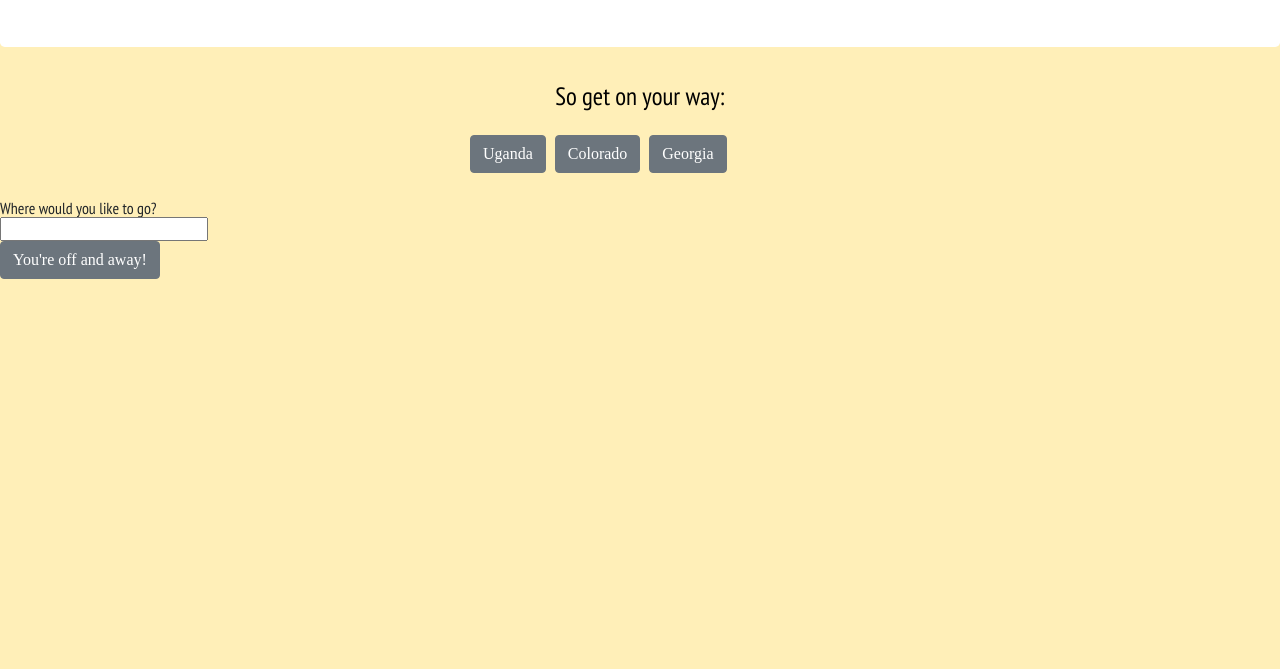
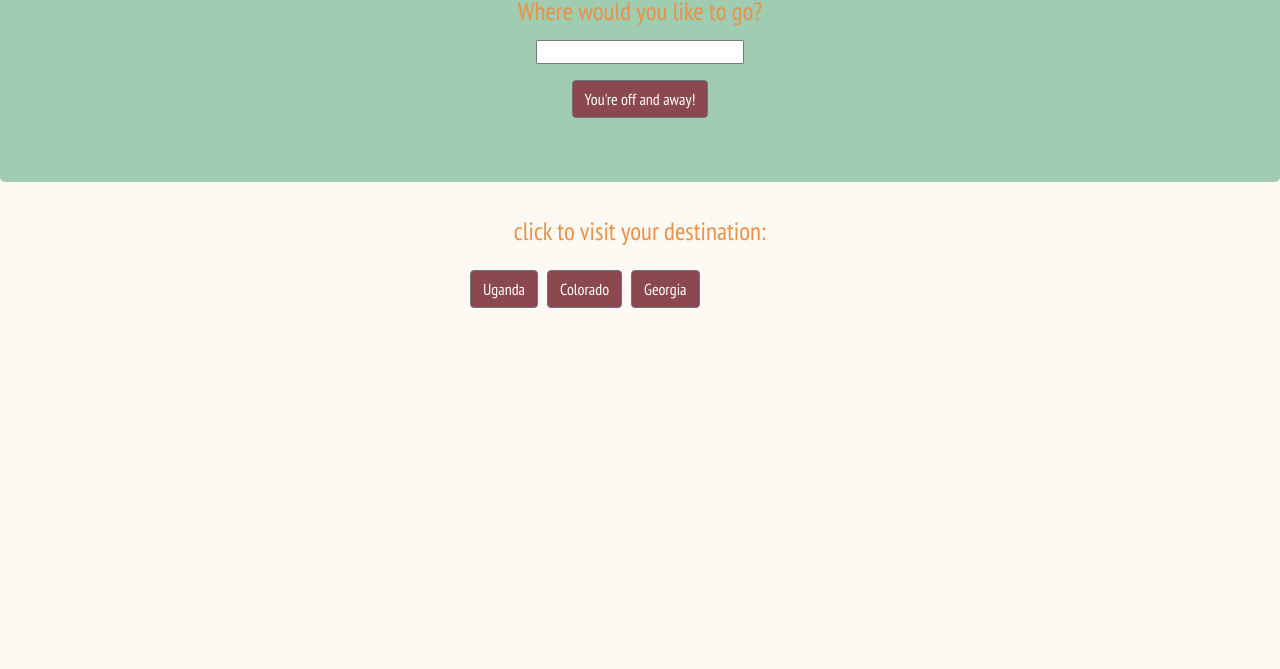
Before and after one commit to kingkaloli/week6, a plain HTML site: page index.html in a window 1280 px wide. Shown: the part 131-800 px from the top of the page. Drawn offline with nearby package versions, Linux system fonts and the light colour scheme.

Commit message:
updatedec91200

```diff
--- a/assets/css/style.css
+++ b/assets/css/style.css
@@ -1,18 +1,19 @@
 body {
-background-color: #ffefb8;
 
+    background-color: #fef9f2;
 }
+
 
 .jumbotron  {
 
- background-color: white;
+ background-color: #a0cdb1;
 }
 
 h1  {
 
     font-family: 'Bungee Shade', cursive;
     font-size: 50px;
-    color: black;
+    color: #007d91;
 
 }
 
@@ -20,23 +21,33 @@ h2  {
 
     font-family: 'PT Sans Narrow', sans-serif;
     font-size: 25px;
-    color: black;
+    color: #ea9047;
     text-align: center;
 
 }
 
 p {
     font-family: 'PT Sans Narrow', sans-serif;
+    font-size: 25px;
+    color: #ea9047;
 
 }
 
-#todaySearch {
-    font-family:
-
-}
 .placesIlove{
 
     padding: 5px;
+    text-align: center;
+
+}
+
+#travel-form  {
+
+    text-align: center;
+}
+.btn-secondary, .btn-secondary:hover, .btn-secondary:active, .btn-secondary:visited {
+    background-color: #8b494f !important;
+    font-family: 'PT Sans Narrow', sans-serif !important;
+
 
 }
 
--- a/index.html
+++ b/index.html
@@ -15,14 +15,37 @@
 </head>
 <div class="jumbotron">
   <h1 class="text-center">Oh, The Places You'll Go!</h1>
-  </div>
+  <br>
   <div class="container">
     <div class="row">
       <div class="col-md-4">
       </div>
       <div class="col-md-4">
-  <div class = placesIlove>
-     <h2> So get on your way: </h2>
+        <form id="travel-form">
+          <div id="todaySearch">
+            <label for="travel-input">
+              <p>Where would you like to go?</p>
+              <br>
+            </label>
+          </div>
+          <input type="text" id="travel-input">
+          <br>
+          <br>
+          <input id="add-travel" class="btn btn-secondary " type="submit" value="You're off and away!">
+        </form>
+      </div>
+      <div class="col-md-4"></div>
+    </div>
+  </div>
+</div>
+<div id=wrapper>
+<div class="container">
+  <div class="row">
+    <div class="col-md-4">
+    </div>
+    <div class="col-md-4">
+      <div class=placesIlove>
+        <h2> click to visit your destination:</h2>
       </div>
       <div class="buttonLove">
         <br>
@@ -41,7 +64,7 @@
     <div class="col-md-4">
     </div>
     <div class="col-md-4">
-              <div class = placesIlove>
+      <div class=placesIlove>
 
       </div>
       <div id=buttonArea></div>
@@ -51,19 +74,16 @@
   </div>
 </div>
 </div>
-
-<form id="travel-form">
-  <div id="todaySearch">
-  <label for="travel-input"><p>Where would you like to go?</p></label>
+<div class="container">
+ <div class="row">
+    <div class="col-md-4">
       </div>
-  <input type="text" id="travel-input">
-  <br>
-
-  <!-- Button triggers new movie to be added -->
-  <input id="add-travel" class="btn btn-secondary" type="submit" value="You're off and away!">
-</form>
+      <div class="col-md-4">
 <br>
 <div id=imageArea>
+  </div>
+  <div class="col-md-4">
+    </div>
 
 </div>
 
```
Lines whose indentation alone changed are shown as unchanged.
